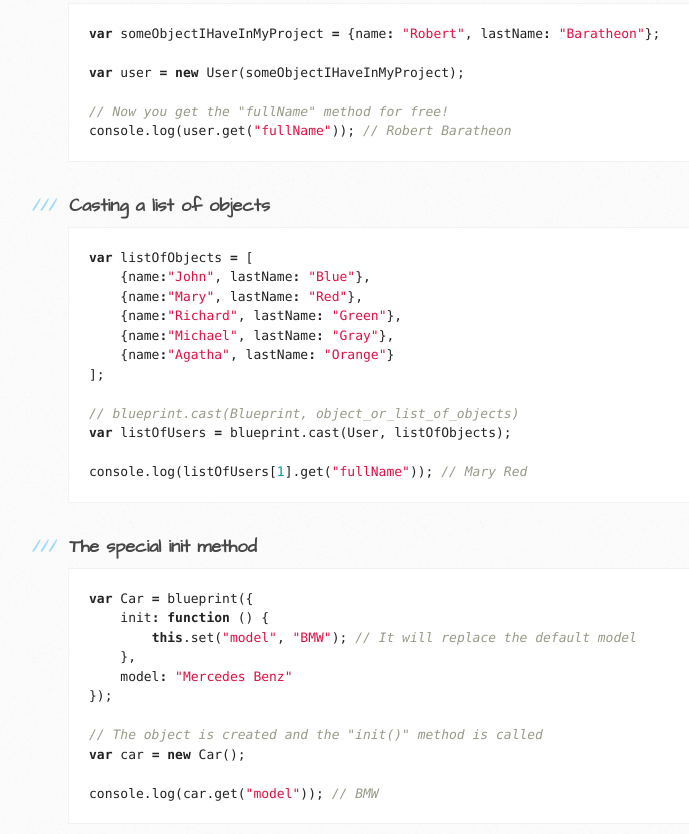
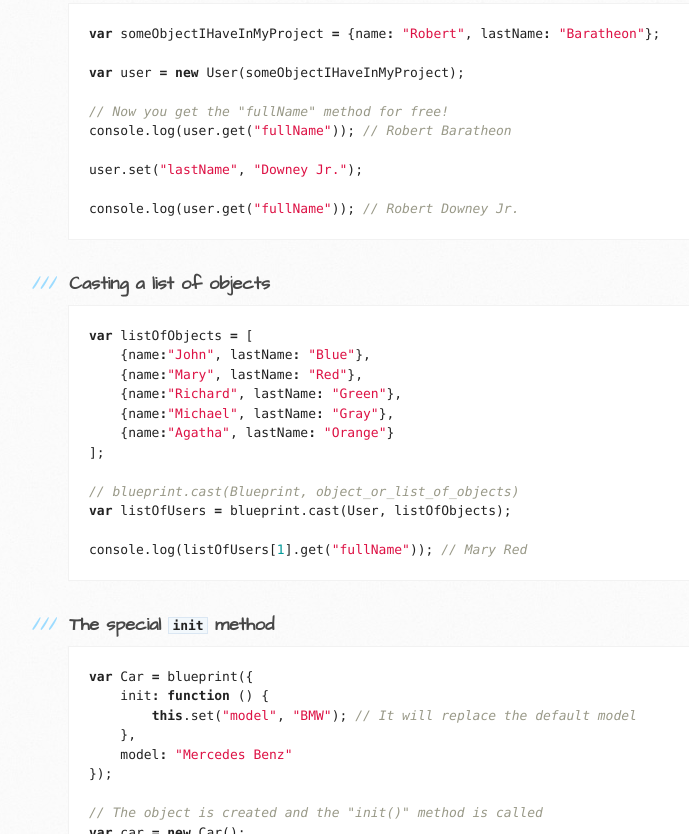
Before and after one commit to peruggia/blueprintjs, a plain HTML site: page index.html in a window 1280 px wide. Shown: the part 675-1509 px from the top of the page, without its empty margins (102-791 px from the left). Drawn offline with Linux system fonts and the light colour scheme.

```diff
--- a/index.html
+++ b/index.html
@@ -56,6 +56,10 @@
 
 <span class="c1">// Now you get the "fullName" method for free!</span>
 <span class="nx">console</span><span class="p">.</span><span class="nx">log</span><span class="p">(</span><span class="nx">user</span><span class="p">.</span><span class="nx">get</span><span class="p">(</span><span class="s2">"fullName"</span><span class="p">));</span> <span class="c1">// Robert Baratheon</span>
+
+<span class="nx">user</span><span class="p">.</span><span class="nx">set</span><span class="p">(</span><span class="s2">"lastName"</span><span class="p">,</span> <span class="s2">"Downey Jr."</span><span class="p">);</span>
+
+<span class="nx">console</span><span class="p">.</span><span class="nx">log</span><span class="p">(</span><span class="nx">user</span><span class="p">.</span><span class="nx">get</span><span class="p">(</span><span class="s2">"fullName"</span><span class="p">));</span> <span class="c1">// Robert Downey Jr.</span>
 </pre></div>
 
 <h3>
@@ -76,7 +80,7 @@
 </pre></div>
 
 <h3>
-<a name="the-special-init-method" class="anchor" href="#the-special-init-method"><span class="octicon octicon-link"></span></a>The special <strong>init</strong> method</h3>
+<a name="the-special-init-method" class="anchor" href="#the-special-init-method"><span class="octicon octicon-link"></span></a>The special <code>init</code> method</h3>
 
 <div class="highlight highlight-javascript"><pre><span class="kd">var</span> <span class="nx">Car</span> <span class="o">=</span> <span class="nx">blueprint</span><span class="p">({</span>
     <span class="nx">init</span><span class="o">:</span> <span class="kd">function</span> <span class="p">()</span> <span class="p">{</span>
```
Also changed, not shown: params.json (+1 -1 lines).
